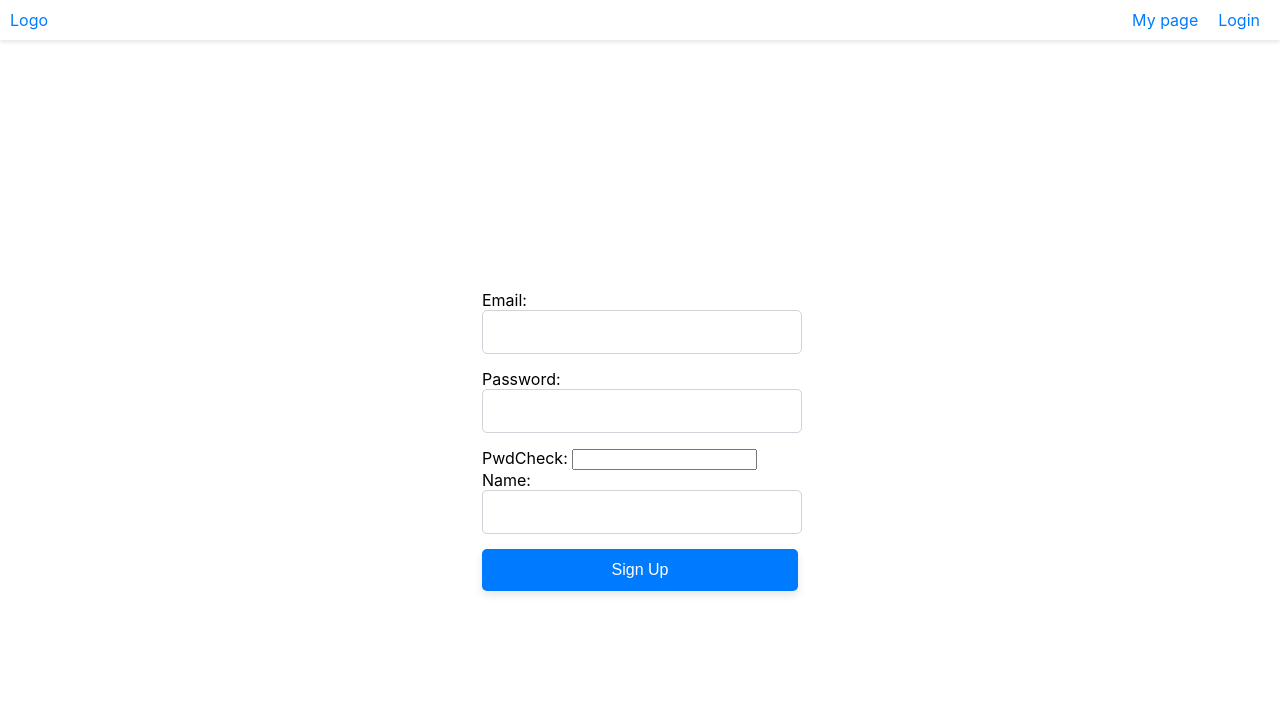
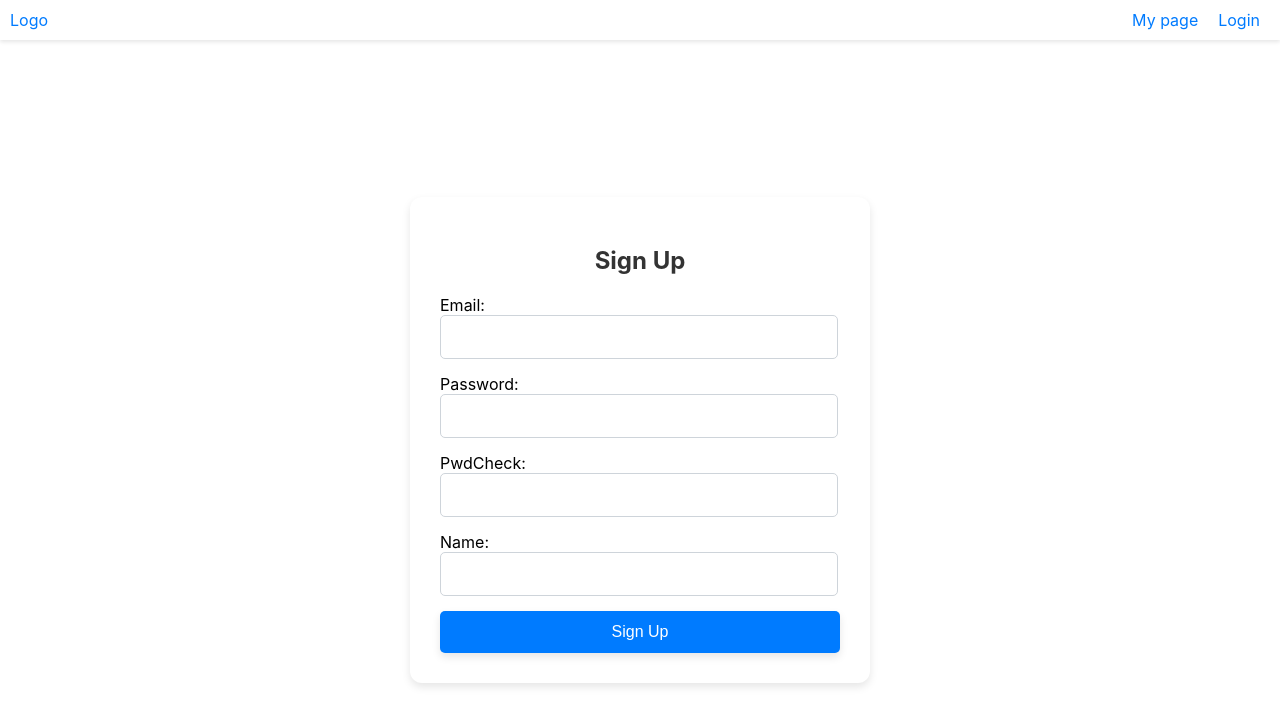
Before and after one commit to jeauk/react-resume, a React (Create React App) app: page /2 in a window 1280 px wide. Shown: the top 726 px of the page. Built offline with nearby package versions, Linux system fonts and the light colour scheme.

Commit message:
사인인,업

```diff
--- a/src/components/main/SignIn.css
+++ b/src/components/main/SignIn.css
@@ -1,70 +1,65 @@
 .container {
-    display: flex; /* Flexbox 사용 */
-    justify-content: center; /* 수평 가운데 정렬 */
-    align-items: center; /* 수직 가운데 정렬 */
-    height: 100vh; /* 전체 화면 높이 */
-    margin: 0; /* 기본 margin 제거 */
-    background-color: #ffffff; /* 페이지 배경색 설정 */
+  display: flex;
+  justify-content: center;
+  align-items: center;
+  height: 100vh;
+  margin: 0;
+  background-color: #ffffff;
 }
 
-  /* 폼을 감싸는 컨테이너 */
 .form-container {
   width: 100%;
-    max-width: 400px; /* 폼의 최대 너비 설정 */
-    padding: 30px; /* 폼의 여백 설정 */
-    box-shadow: 0 4px 8px rgba(0, 0, 0, 0.1); /* 그림자 추가 */
-    border-radius: 12px; /* 모서리 둥글게 하기 */
-    background-color: white; /* 배경색 설정 */
+  max-width: 400px;
+  padding: 30px;
+  box-shadow: 0 4px 8px rgba(0, 0, 0, 0.1);
+  border-radius: 12px;
+  background-color: white;
 }
 
-  /* 제목 스타일 */
 .form-container h2 {
-    text-align: center; /* 제목 가운데 정렬 */
-    margin-bottom: 20px; /* 제목과 폼 사이의 여백 설정 */
-    font-size: 24px; /* 제목 폰트 크기 */
-    color: #333; /* 제목 색상 */
+  text-align: center;
+  margin-bottom: 20px;
+  font-size: 24px;
+  color: #333;
 }
 
-  /* 입력 필드 스타일 */
 .form-control {
-    width: 93%; /* 입력 필드 너비를 100%로 설정 */
-    border: 1px solid #ced4da; /* 입력 필드 테두리 색상 */
-    border-radius: 5px 5px 5px 5px; /* 입력 필드의 모서리 둥글게 하기 */
-    padding: 12px; /* 입력 필드의 여백 설정 */
-    margin-bottom: 15px; /* 입력 필드와 버튼 사이의 여백 설정 */
-    font-size: 16px; /* 입력 필드 폰트 크기 */
+  width: 93%;
+  border: 1px solid #ced4da;
+  border-radius: 5px 5px 5px 5px;
+  padding: 12px;
+  margin-bottom: 15px;
+  font-size: 16px;
 }
 
-  /* 버튼 스타일 */
 .btn {
-    width: 100%; /* 버튼 너비를 100%로 설정 */
-    padding: 12px; /* 버튼 여백 설정 */
-    border-radius: 5px; /* 버튼 모서리 둥글게 하기 */
-    font-size: 16px; /* 버튼 폰트 크기 설정 */
-    box-shadow: 0 4px 8px rgba(0, 0, 0, 0.1); /* 버튼 그림자 추가 */
-    transition: background-color 0.3s, transform 0.3s; /* 부드러운 전환 효과 추가 */
+  width: 100%;
+  padding: 12px;
+  border-radius: 5px;
+  font-size: 16px;
+  box-shadow: 0 4px 8px rgba(0, 0, 0, 0.1);
+  transition: background-color 0.3s, transform 0.3s;
 }
 
 .btn-primary {
-    background-color: #007bff; /* 기본 버튼 색상 */
-    border: none; /* 버튼 테두리 제거 */
-    color: white; /* 버튼 텍스트 색상 */
+  background-color: #007bff;
+  border: none;
+  color: white;
 }
 
 .btn-primary:hover {
-    background-color: #0056b3; /* 버튼 호버 시 색상 변경 */
-    transform: scale(1.05); /* 버튼 호버 시 크기 증가 */
+  background-color: #0056b3;
+  transform: scale(1.05);
 }
 
-  /* 링크 스타일 */
 .link {
-    display: block; /* 링크를 블록으로 설정 */
-    text-align: center; /* 링크 가운데 정렬 */
-    margin-top: 15px; /* 링크와 폼 요소 사이의 여백 설정 */
-    color: #007bff; /* 링크 색상 */
-    text-decoration: none; /* 링크 밑줄 제거 */
+  display: block;
+  text-align: center;
+  margin-top: 15px;
+  color: #007bff;
+  text-decoration: none;
 }
 
 .link:hover {
-    text-decoration: underline; /* 링크 호버 시 밑줄 추가 */
+  text-decoration: underline;
 }
--- a/src/components/main/SignIn.jsx
+++ b/src/components/main/SignIn.jsx
@@ -1,6 +1,6 @@
 import { useState, useEffect } from "react";
 import { useNavigate } from "react-router-dom";
-import './SignIn.css'; // CSS 파일 import
+import './SignIn.css'
 
 const SignIn = () => {
   const navigate = useNavigate();
--- a/src/components/main/SignUp.jsx
+++ b/src/components/main/SignUp.jsx
@@ -1,14 +1,14 @@
-import { useState } from "react";
+import React, { useState } from "react";
 import { useNavigate } from "react-router-dom";
 
 const SignUp = () => {
   const navigate = useNavigate();
-  const [email, setEmail] = useState();
-  const [pwd, setPwd] = useState();
-  const [pwdcheck, setPwdcheck] = useState();
-  const [name, setName] = useState();
+  const [email, setEmail] = useState('');
+  const [pwd, setPwd] = useState('');
+  const [pwdcheck, setPwdcheck] = useState('');
+  const [name, setName] = useState('');
   const [emailError, setEmailError] = useState('');
-  const a = pwd === pwdcheck
+  const a = pwd === pwdcheck;
 
   const validateEmail = (email) => {
     const re = /^[a-zA-Z0-9._%+-]+@[a-zA-Z0-9.-]+\.[a-zA-Z]{2,}$/;
@@ -17,11 +17,11 @@ const SignUp = () => {
 
   const pwds = (e) => {
     setPwd(e.target.value);
-  }
+  };
 
   const passwordch = (e) => {
     setPwdcheck(e.target.value);
-  }
+  };
 
   const emails = (e) => {
     const emailValue = e.target.value;
@@ -31,10 +31,12 @@ const SignUp = () => {
     } else {
       setEmailError('');
     }
-  }
+  };
+
   return (
-    <div className="container mt-5">
-      <div className="row">
+    <div className="container">
+      <div className="form-container">
+        <h2>Sign Up</h2>
         <form method="post" action="/signup" onSubmit={(e) => {
           e.preventDefault();
         }}>
@@ -45,15 +47,23 @@ const SignUp = () => {
               required
               value={email}
               onChange={emails}
-              type="email" className="form-control" id="email" name="email" />
+              type="email"
+              className="form-control"
+              id="email"
+              name="email"
+            />
           </div>
           {emailError && <div className="text-danger">{emailError}</div>}
           <div className="mb-3">
-            <label for="pwd">Password: </label>
+            <label htmlFor="pwd">Password: </label>
             <input
               value={pwd}
               onChange={pwds}
-              type="password" className="form-control" id="pwd" name="pwd" />
+              type="password"
+              className="form-control"
+              id="pwd"
+              name="pwd"
+            />
           </div>
 
           <div className="form-group">
@@ -62,23 +72,24 @@ const SignUp = () => {
               type="password"
               id="confirmPassword"
               name="confirmPassword"
-              required  //여기도 state만들고
+              required
               value={pwdcheck}
               onChange={passwordch}
-            />{!a &&
-              <label id="pw-match" className="pw-match">비밀번호가 일치해야 됩니다.</label>
-
-            }
+              className="form-control"
+            />
+            {!a && <label id="pw-match" className="pw-match">비밀번호가 일치해야 됩니다.</label>}
           </div>
 
           <div className="mb-3">
-            <label for="name">Name: </label>
+            <label htmlFor="name">Name: </label>
             <input
               value={name}
-              onChange={(e) => {
-                setName(e.target.value)
-              }}
-              type="text" className="form-control" id="name" name="name" />
+              onChange={(e) => setName(e.target.value)}
+              type="text"
+              className="form-control"
+              id="name"
+              name="name"
+            />
           </div>
           <div className="d-grid gap-2">
             <button
@@ -89,10 +100,7 @@ const SignUp = () => {
                     method: 'post',
                     headers: {
                       'content-type': 'application/json'
-
-
                     },
-
                     body: JSON.stringify({ email: email, password: pwd, name: name })
                   });
                   const data = await res.json();
@@ -103,18 +111,18 @@ const SignUp = () => {
                     alert('complete');
                   }
                 }
-
-                send()
-
-              }
-              }
-              className="btn btn-primary" id="signup">Sign Up</button>
+                send();
+              }}
+              className="btn btn-primary"
+              id="signup"
+            >
+              Sign Up
+            </button>
           </div>
 
         </form>
       </div>
     </div>
-
   );
 };
 
```
Lines whose indentation alone changed are shown as unchanged.
